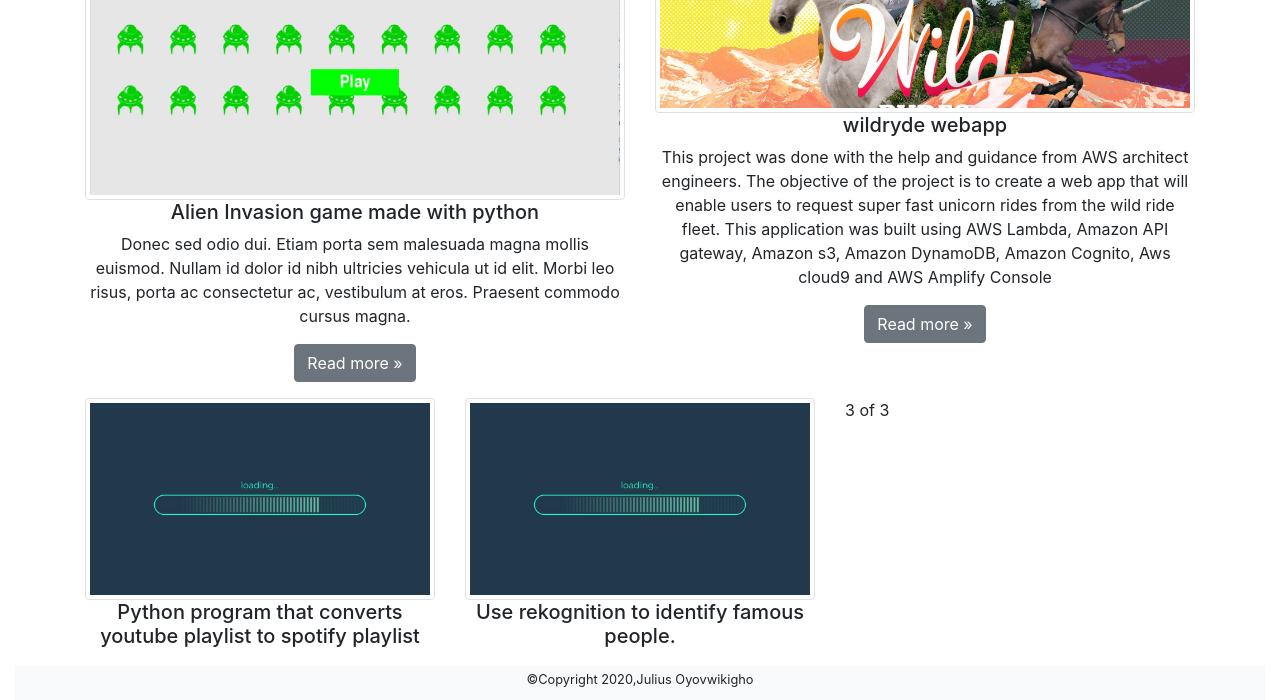
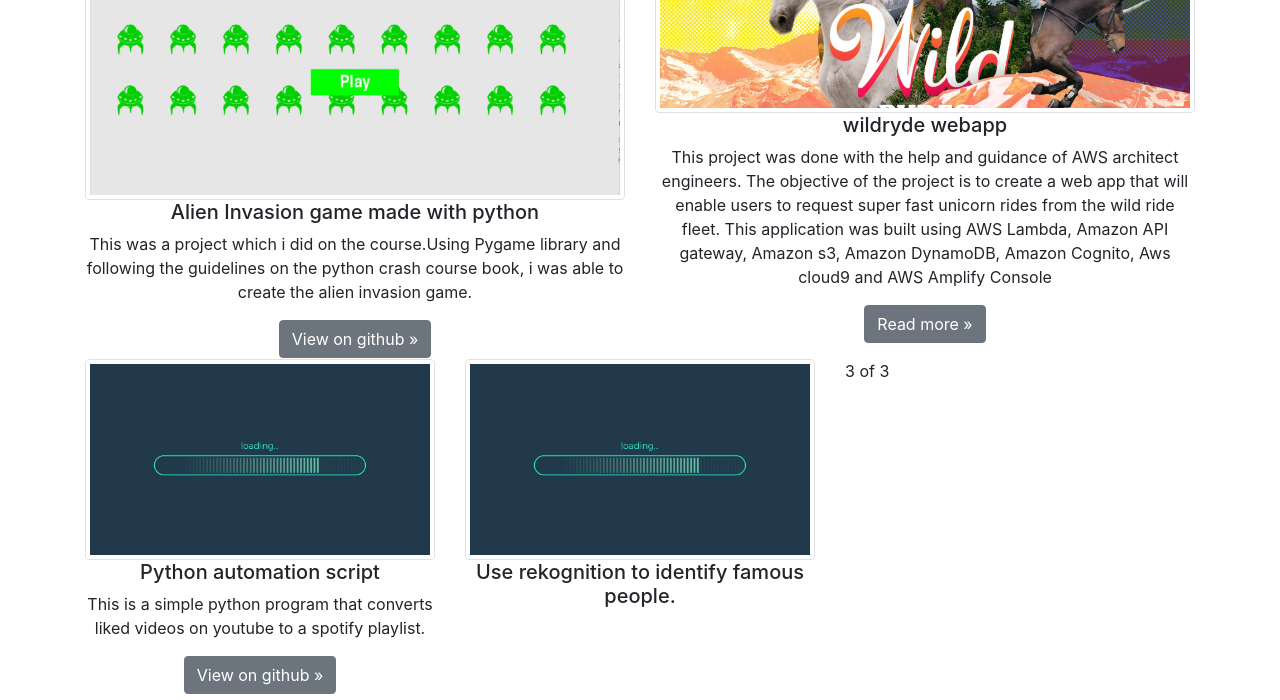
Before and after one commit to ojst60/Porfolio, a plain HTML site: page index.html in a window 1280 px wide. Shown: the part 1255-1955 px from the top of the page. Drawn offline with nearby package versions, Linux system fonts and the light colour scheme.

Commit message:
Update index.html

```diff
--- a/index.html
+++ b/index.html
@@ -26,7 +26,6 @@
           <div class="dropdown-menu">
             <a class="dropdown-item" href="Alien_invasion.html">Alien Invasion</a>
             <a class="dropdown-item" href="wild_Rydes.html">Wild Rydes</a>
-            <a class="dropdown-item" href="Python_spotify.html">Python Spotify Program</a>
             <a class="dropdown-item" href="AWS_Rekognition.html">AWS Rekognition App</a>
               <a class="dropdown-item" href="aws.html">AWS</a>
           </div>
@@ -119,13 +118,13 @@
       <div class="col text-center">
         <img src="images/Project_images/Alien_invasion1.jpg" class="img-thumbnail" >
         <h5>Alien Invasion game made with python</h5>
-        <p>Donec sed odio dui. Etiam porta sem malesuada magna mollis euismod. Nullam id dolor id nibh ultricies vehicula ut id elit. Morbi leo risus, porta ac consectetur ac, vestibulum at eros. Praesent commodo cursus magna.</p>
-        <a class="btn btn-secondary currentColor" href="https://getbootstrap.com/docs/4.0/examples/carousel/#" role="button">Read more »</a></p>
+        <p>This was a project which i did on the course.Using Pygame library and following the guidelines on the python crash course book, i was able to create the alien invasion game.</p>
+        <a class="btn btn-secondary currentColor" fill="currentColor" href="https://github.com/ojst60/alien_invasion/tree/main/Alien_invasion" role="button">View on github »</a>
       </div>
       <div class="col text-center">
         <img src="images\Project_images\wildrydes (1).jpg" class="img-thumbnail">
         <h5>wildryde webapp</h5>
-        <p>This project was done with the help and guidance from AWS architect engineers. The objective of the project is to create a web app that will enable users to request super fast unicorn rides from the wild ride fleet. This application was built using AWS Lambda, Amazon API gateway, Amazon s3, Amazon DynamoDB, Amazon Cognito, Aws cloud9 and AWS Amplify Console</p>
+        <p>This project was done with the help and guidance of AWS architect engineers. The objective of the project is to create a web app that will enable users to request super fast unicorn rides from the wild ride fleet. This application was built using AWS Lambda, Amazon API gateway, Amazon s3, Amazon DynamoDB, Amazon Cognito, Aws cloud9 and AWS Amplify Console</p>
         <div fill="currentColor">
         <a class="btn btn-secondary" fill="currentColor" href="wild_Rydes.html" role="button">Read more »</a></p>
       </div>
@@ -134,7 +133,11 @@
     <div class="row">
       <div class="col text-center">
       <img src="images\Project_images\loading.jpg" class="img-thumbnail">
-      <h5>Python program that converts youtube playlist to spotify playlist</h5>
+      <h5>Python automation script</h5>
+      <p>
+        This is a simple python program that converts liked videos on youtube to a spotify playlist.
+      </p>
+      <a class="btn btn-secondary currentColor" fill="currentColor" href="https://github.com/ojst60/Python-spotify-automation" role="button">View on github »</a>
       </div>
       <div class="col text-center">
         <img src="images/Project_images/loading.jpg" class="img-thumbnail">
```
Also changed, not shown: AWS_Rekognition.html (+0 -1 lines), Python_spotify.html (+0 -1 lines).
